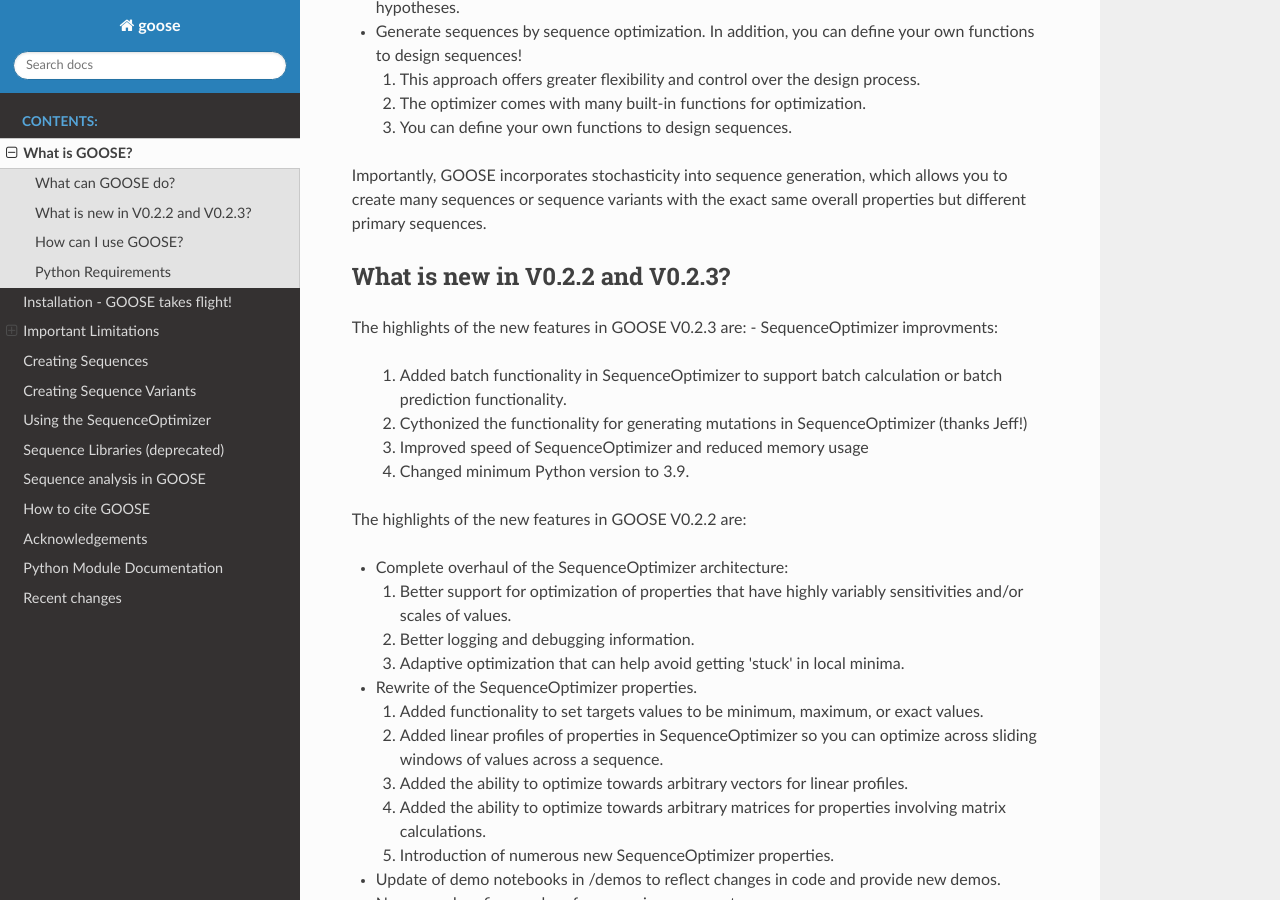
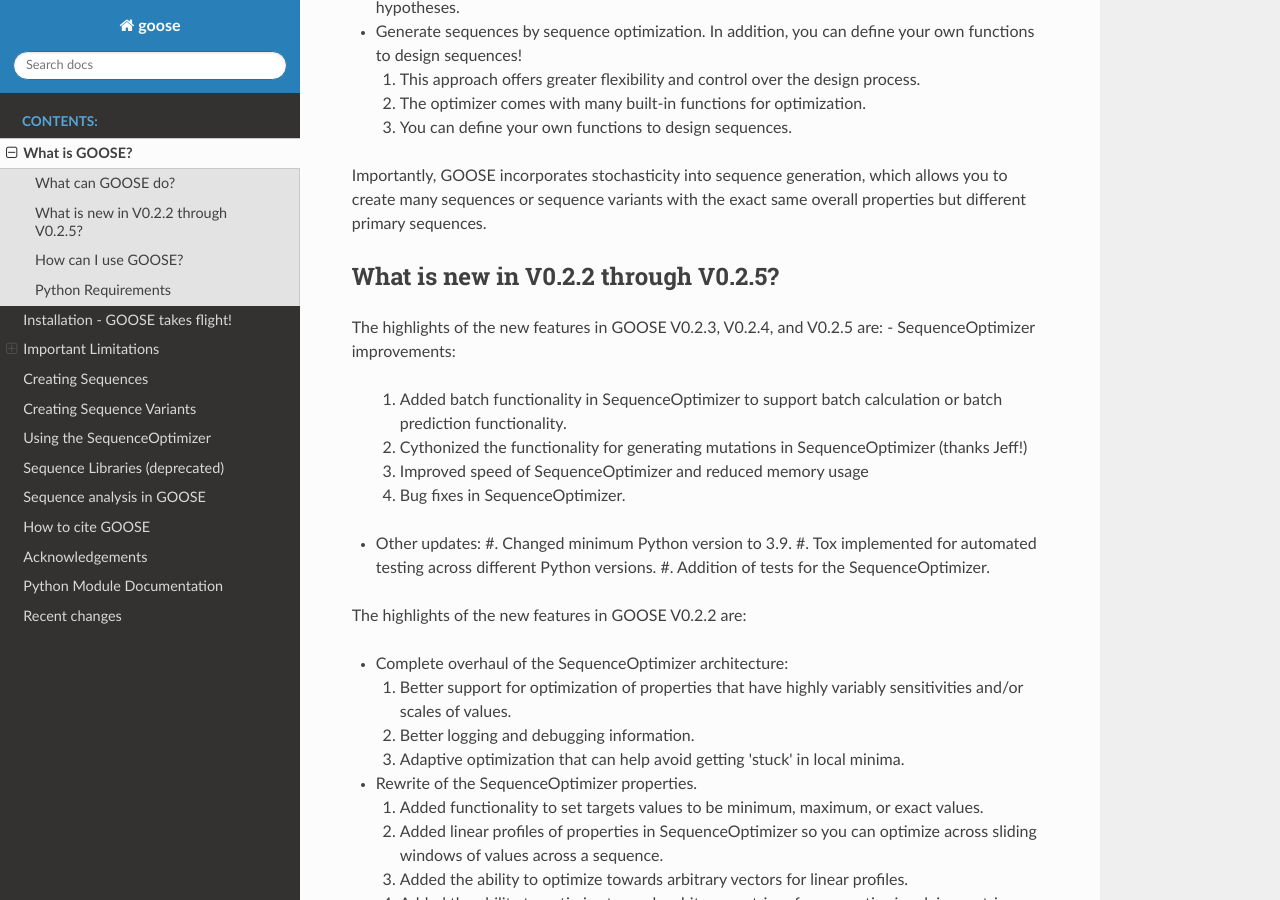
Before and after one commit to idptools/goose, a Sphinx documentation site: the page built from docs/getting_started.rst, in a window 1280 px wide and 900 px high, scrolled down 532 px. Built offline with Sphinx 7.4.7 and the Read the Docs theme 3.1.0, drawn with Linux system fonts in a browser that asks for light colours.

Commit message:
Final push before change to v0.2.5

```diff
--- a/docs/getting_started.rst
+++ b/docs/getting_started.rst
@@ -22,16 +22,20 @@ The main functionalities of GOOSE are:
 
 Importantly, GOOSE incorporates stochasticity into sequence generation, which allows you to create many sequences or sequence variants with the exact same overall properties but different primary sequences.
 
-What is new in V0.2.2 and V0.2.3?
--------------------------------------
-The highlights of the new features in GOOSE V0.2.3 are:
-- SequenceOptimizer improvments:
+What is new in V0.2.2 through V0.2.5?
+--------------------------------------
+The highlights of the new features in GOOSE V0.2.3, V0.2.4, and V0.2.5 are:
+- SequenceOptimizer improvements:
 
   #. Added batch functionality in SequenceOptimizer to support batch calculation or batch prediction functionality.
   #. Cythonized the functionality for generating mutations in SequenceOptimizer (thanks Jeff!)
   #. Improved speed of SequenceOptimizer and reduced memory usage
+  #. Bug fixes in SequenceOptimizer.
+
+- Other updates:
   #. Changed minimum Python version to 3.9.
-
+  #. Tox implemented for automated testing across different Python versions.
+  #. Addition of tests for the SequenceOptimizer.
 
 The highlights of the new features in GOOSE V0.2.2 are:
 
```
Also changed, not shown: README.md (+7 -1 lines).
